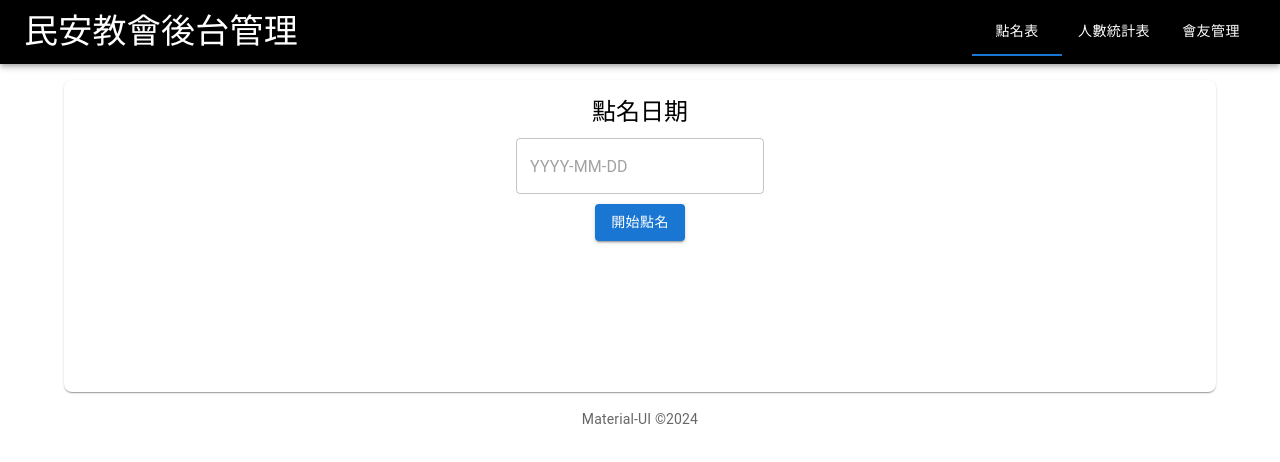
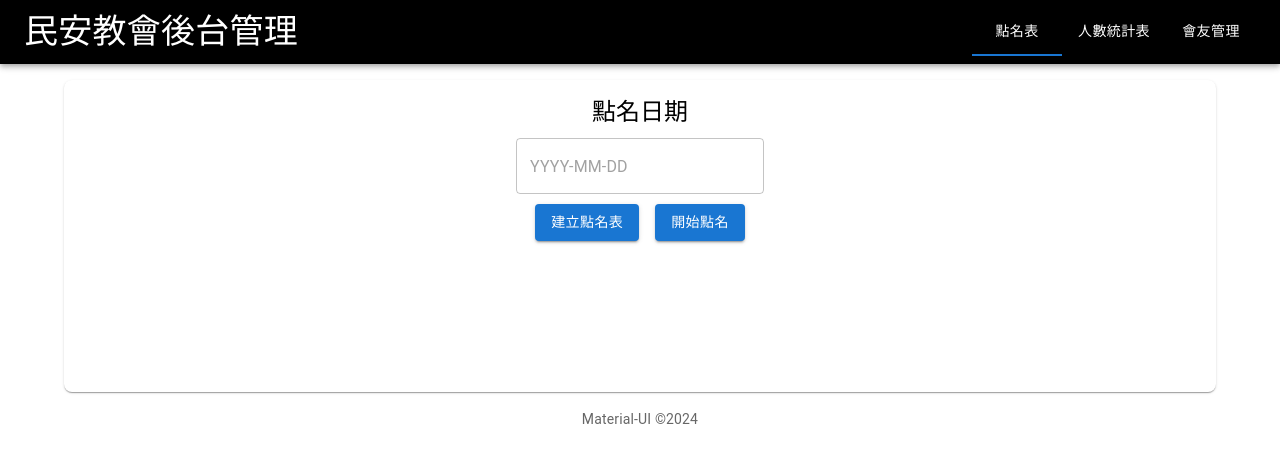
Before and after one commit to steven-oss/minaanChurch, a React (Create React App) app in the folder minan_rollcall/: page /RollCallListSelectScreen in a window 1280 px wide. Shown: the top 462 px of the page. Built offline with nearby package versions, Linux system fonts and the light colour scheme.

Commit message:
製作建立點名表button

```diff
--- a/minan_rollcall/src/pages/rollCallList/RollCallListSelectScreen.tsx
+++ b/minan_rollcall/src/pages/rollCallList/RollCallListSelectScreen.tsx
@@ -86,7 +86,10 @@ export default function RollCallListSelectScreen() {
                     universalIndex={sessionIndex}
                 />
             </ButtonRow> */}
-            <Grid container justifyContent="center">
+            <Grid container spacing={2} justifyContent="center">
+                <Grid item>
+                    <RollCallListButton onClick={handleStartRollCall} actionName="建立點名表" />
+                </Grid>
                 <Grid item>
                     <RollCallListButton onClick={handleStartRollCall} actionName="開始點名" />
                 </Grid>
```
